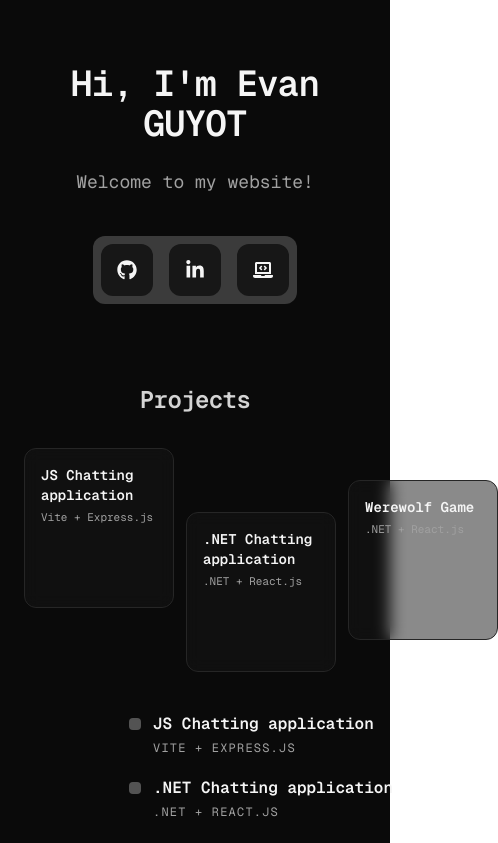
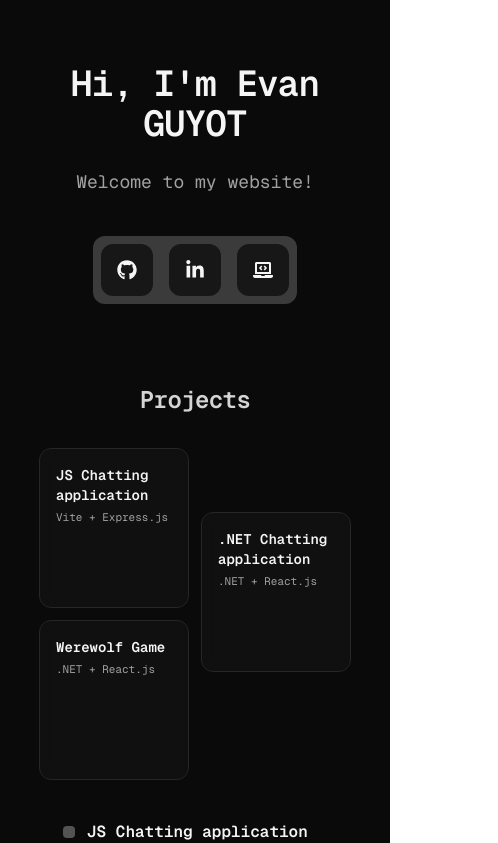
Before and after one commit to evan-guyot/portfolio, a Next.js app: page / in a window 390 px wide. Shown: the top 843 px of the page, 498 px wide, since content can reach past the window. Built offline with nearby package versions, Linux system fonts and the light colour scheme.

Commit message:
fix: projects' section responsivity

```diff
--- a/app/components/ProjectShowcase.tsx
+++ b/app/components/ProjectShowcase.tsx
@@ -13,9 +13,16 @@ export default function ProjectShowcase({
   const [hoveredId, setHoveredId] = useState<string | null>(null);
   const [selected, setSelected] = useState<Project | null>(null);
 
+  // 3-column split (md+)
   const col1 = projects.filter((_, i) => i % 3 === 0);
   const col2 = projects.filter((_, i) => i % 3 === 1);
   const col3 = projects.filter((_, i) => i % 3 === 2);
+
+  // 2-column split (sm)
+  const col2a = projects.filter((_, i) => i % 2 === 0);
+  const col2b = projects.filter((_, i) => i % 2 === 1);
+
+  const colProps = { hoveredId, setHoveredId, setSelected };
 
   return (
     <>
@@ -23,24 +30,19 @@ export default function ProjectShowcase({
         Projects
       </h2>
       <div className="flex flex-col md:flex-row items-center justify-start gap-10 mx-auto w-fit">
-        {" "}
-        <div className="flex gap-3 w-fit shrink-0">
-          <ProjectColumn
-            data={col1}
-            offset=""
-            {...{ hoveredId, setHoveredId, setSelected }}
-          />
-          <ProjectColumn
-            data={col2}
-            offset="mt-16"
-            {...{ hoveredId, setHoveredId, setSelected }}
-          />
-          <ProjectColumn
-            data={col3}
-            offset="mt-8"
-            {...{ hoveredId, setHoveredId, setSelected }}
-          />
+        {/* 2-column layout — visible on small screens only */}
+        <div className="flex gap-3 w-fit shrink-0 md:hidden">
+          <ProjectColumn data={col2a} offset="" {...colProps} />
+          <ProjectColumn data={col2b} offset="mt-16" {...colProps} />
         </div>
+
+        {/* 3-column layout — visible on md+ only */}
+        <div className="hidden md:flex gap-3 w-fit shrink-0">
+          <ProjectColumn data={col1} offset="" {...colProps} />
+          <ProjectColumn data={col2} offset="mt-16" {...colProps} />
+          <ProjectColumn data={col3} offset="mt-8" {...colProps} />
+        </div>
+
         <div className="flex flex-col gap-5 w-fit shrink-0">
           {projects.map((p) => (
             <ProjectRow
```
